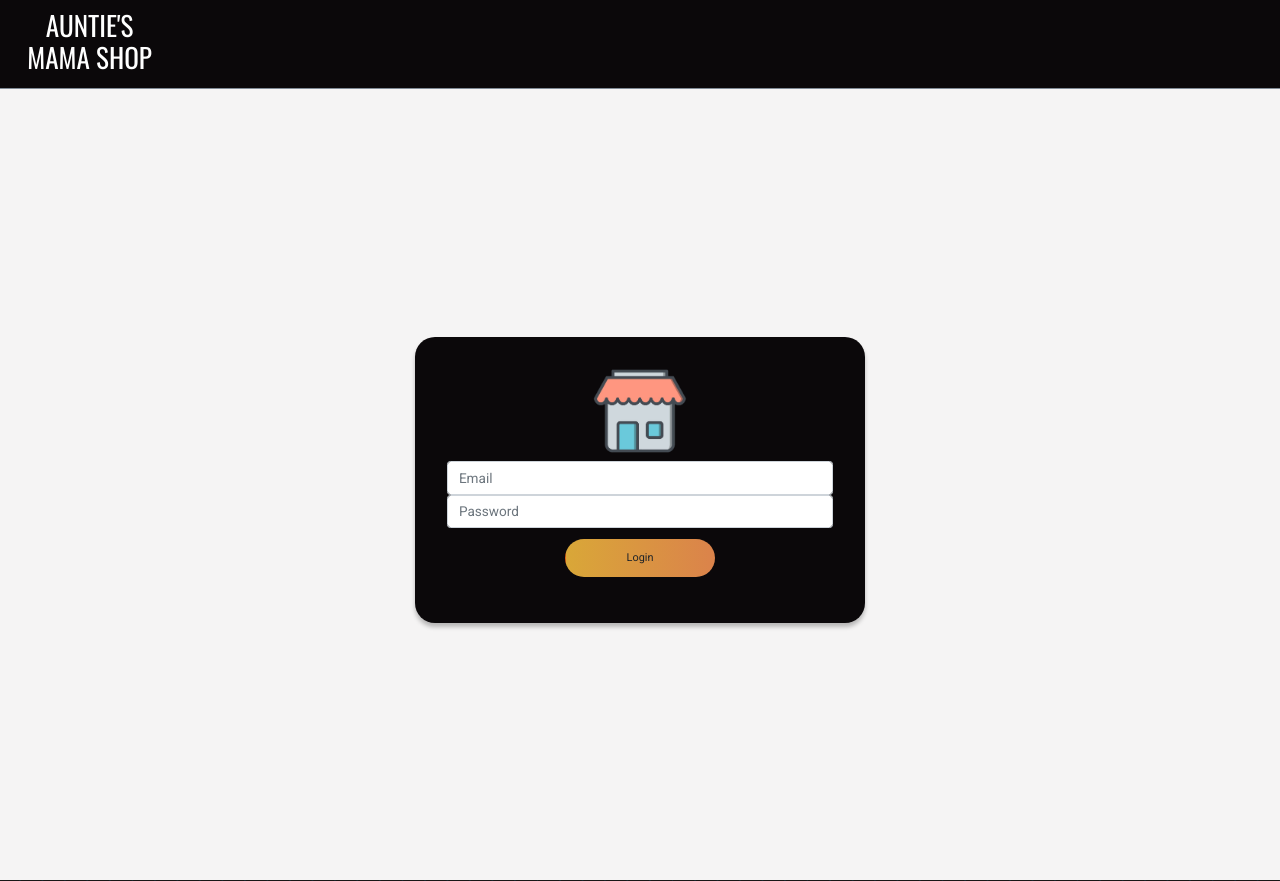
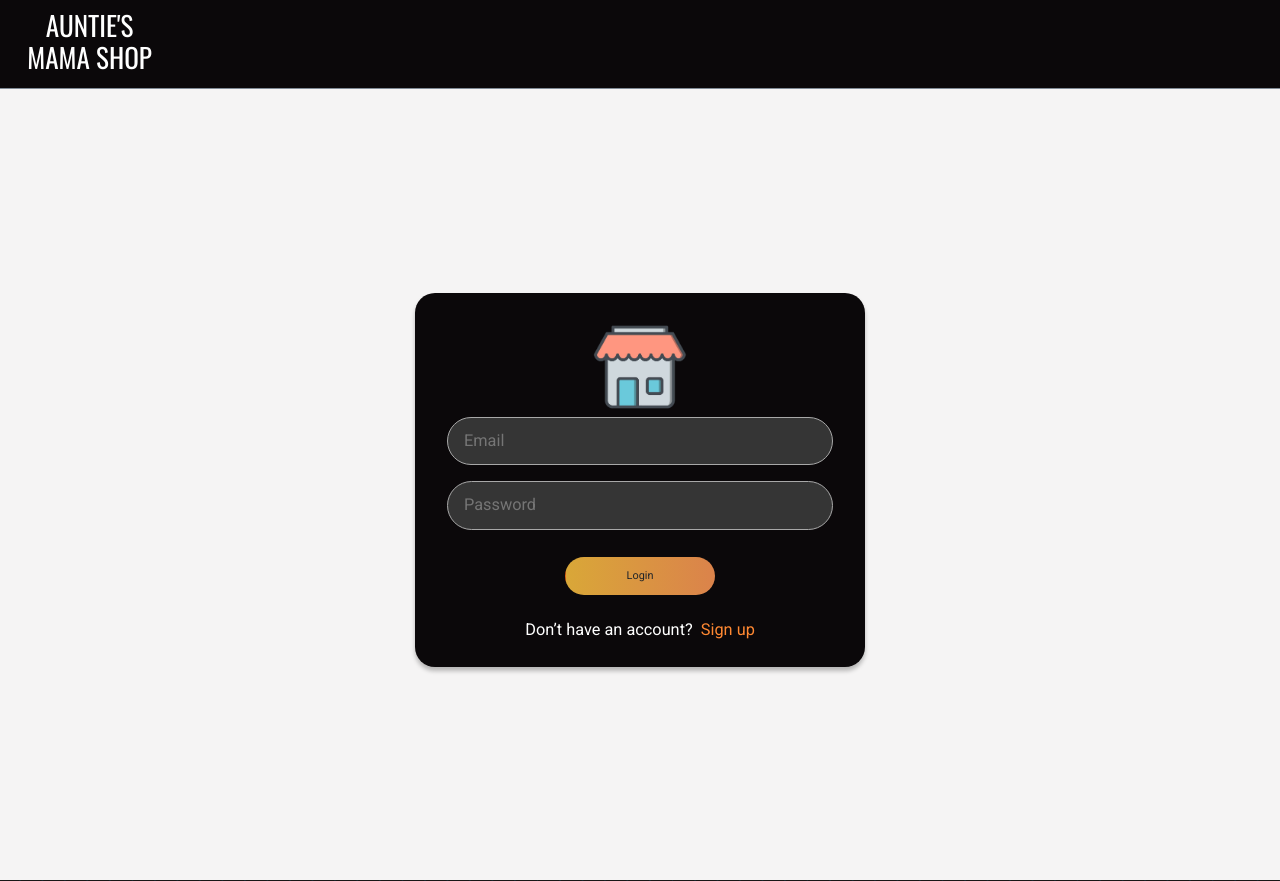
Before and after one commit to david0316zhu/flask-ecommerce, a Flask app: page /admin_login in a window 1280 px wide. Shown: the top 881 px of the page. Run offline with Flask 2, Linux system fonts and the light colour scheme; some libraries are stand-ins or nearby versions; some web fonts are replaced.

Commit message:
Update styles

```diff
--- a/final_estore/web/templates/login.html
+++ b/final_estore/web/templates/login.html
@@ -41,28 +41,28 @@
                 <form class="form w-100 mb-3 d-flex flex-column justify-content-center align-items-center"
                     id="login-form" method="POST" action="">
                     {{ form.hidden_tag() }}
-                        <div class="form-group-wrapper w-100">
+                    <div class="form-input-wrapper w-100">
                         {% if form.email.errors %}
-                                {{ form.email(class="form-control form-control-lg is-invalid") }}
+                        {{ form.email(class="form-input is-invalid") }}
                         <div class="invalid-feedback">
                             {% for error in form.email.errors %}
                             <span>{{ error }}</span>
                             {% endfor %}
                         </div>
                         {% else %}
-                                {{ form.email(class="form-control form-control-lg", placeholder="Email") }}
+                        {{ form.email(class="form-input-dark w-100", placeholder="Email") }}
                         {% endif %}
                     </div>
-                        <div class="form-group-wrapper w-100">
+                    <div class="form-input-wrapper w-100">
                         {% if form.password.errors %}
-                                {{ form.password(class="form-control form-control-lg is-invalid") }}
+                        {{ form.password(class="form-input is-invalid") }}
                         <div class="invalid-feedback">
                             {% for error in form.password.errors %}
                             <span>{{ error }}</span>
                             {% endfor %}
                         </div>
                         {% else %}
-                                {{ form.password(class="form-control form-control-lg", placeholder="Password") }}
+                        {{ form.password(class="form-input-dark w-100", placeholder="Password") }}
                         {% endif %}
                     </div>
                     <div id="error" class="error mb-3"></div>
@@ -70,6 +70,10 @@
                         {{ form.submit(class="btn primary-btn") }}
                     </div>
                 </form>
+                <div>
+                    <span>Don’t have an account?</span>&nbsp;
+                    <a href="signup.html" class="inline-btn">Sign up</a>
+                </div>
             </div>
         </div>
     </main>
```
Also changed, not shown: final_estore/requirements.txt (added, +17 -0 lines), 4 other files. Lines whose indentation alone changed are shown as unchanged.
